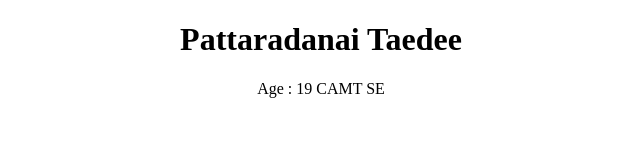
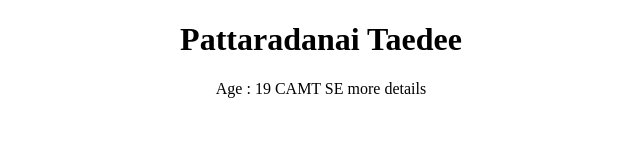
Before and after one commit to Pattaradanai888/Lab3-3, a plain HTML site: page profile.html in a window 1280 px wide. Shown: the whole page, without its empty margins (319-959 px from the left). Drawn offline with Linux system fonts and the light colour scheme.

Commit message:
update profile.html

```diff
--- a/profile.html
+++ b/profile.html
@@ -10,6 +10,7 @@
       <h1>Pattaradanai Taedee</h1>
       <p>
         Age : 19  CAMT SE
+        more details
       </p>
     </div>
   </body>
```
